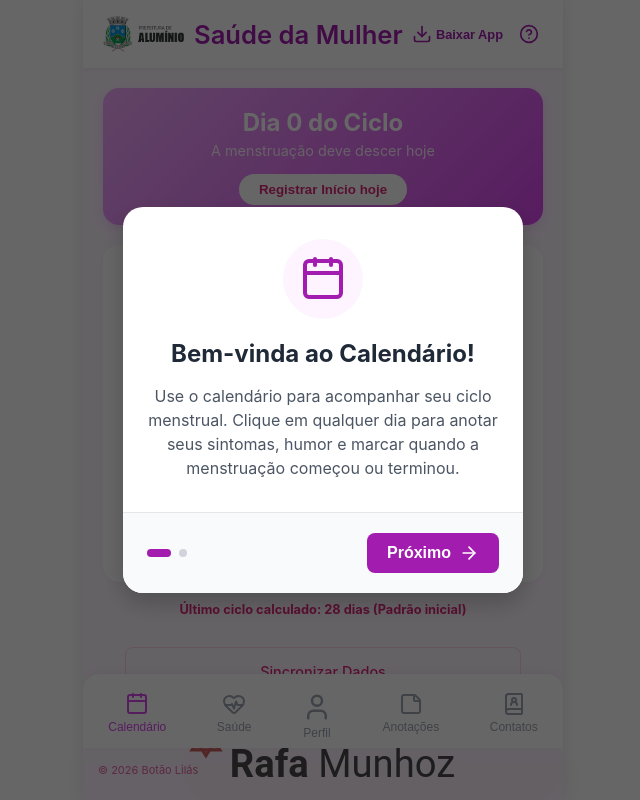
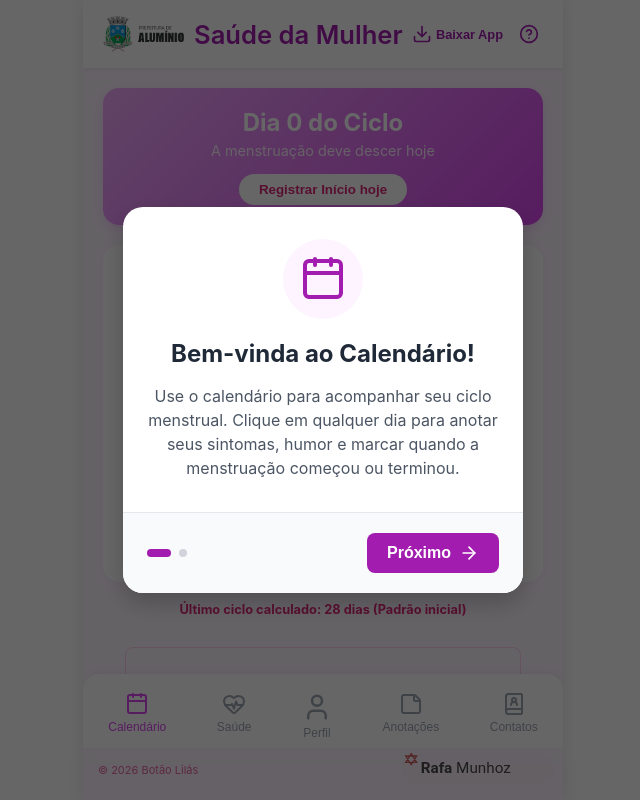
Before and after one commit to ruishalm/botao_lilas, a React (Vite) app: page / in a window 1280 px wide. Shown: the whole page, without its empty margins (317-957 px from the left). Built offline with nearby package versions, Linux system fonts and the light colour scheme; no server answers.

Commit message:
botaozao ajustado

```diff
--- a/src/components/Calendar/Calendar.module.css
+++ b/src/components/Calendar/Calendar.module.css
@@ -250,7 +250,7 @@
 
 .disguisedBox {
   width: 90%;
-  height: 48px;
+  height: 100px;
   margin: 10px auto 20px auto;
   border-radius: 8px;
   background-color: #fdf4ff;
--- a/src/components/Calendar/Calendar.tsx
+++ b/src/components/Calendar/Calendar.tsx
@@ -373,7 +373,7 @@ const Calendar = () => {
         onTouchStart={startOpenSecret}
         onTouchEnd={endOpenSecret}
       >
-        Sincronizar Dados
+
       </div>
 
       {selectedDate && (
--- a/src/components/Footer/Footer.module.css
+++ b/src/components/Footer/Footer.module.css
@@ -18,6 +18,6 @@
 }
 
 .logoContainer {
-  transform: scale(2.5); /* Aumentado em 3x em relação a antes, mantendo a proporção */
+  transform: scale(1); /* Aumentado em 3x em relação a antes, mantendo a proporção */
   transform-origin: right center;
 }
```
